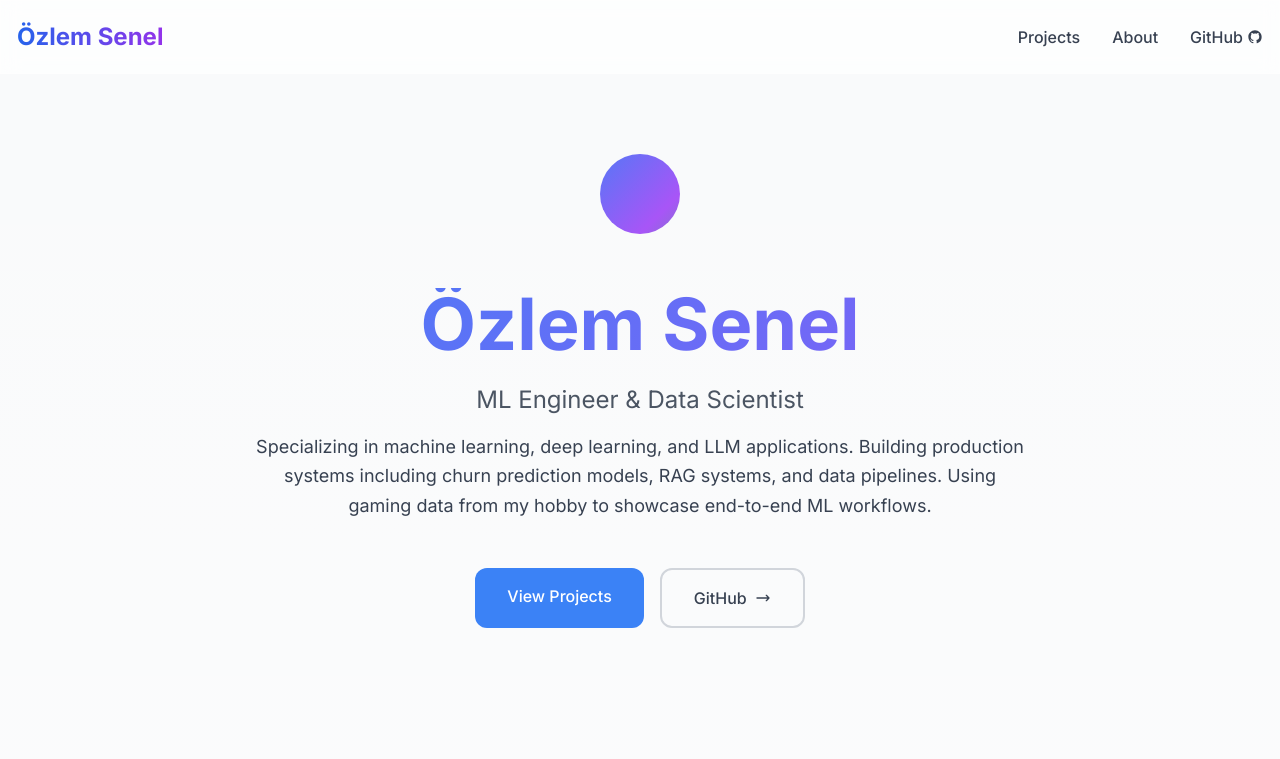
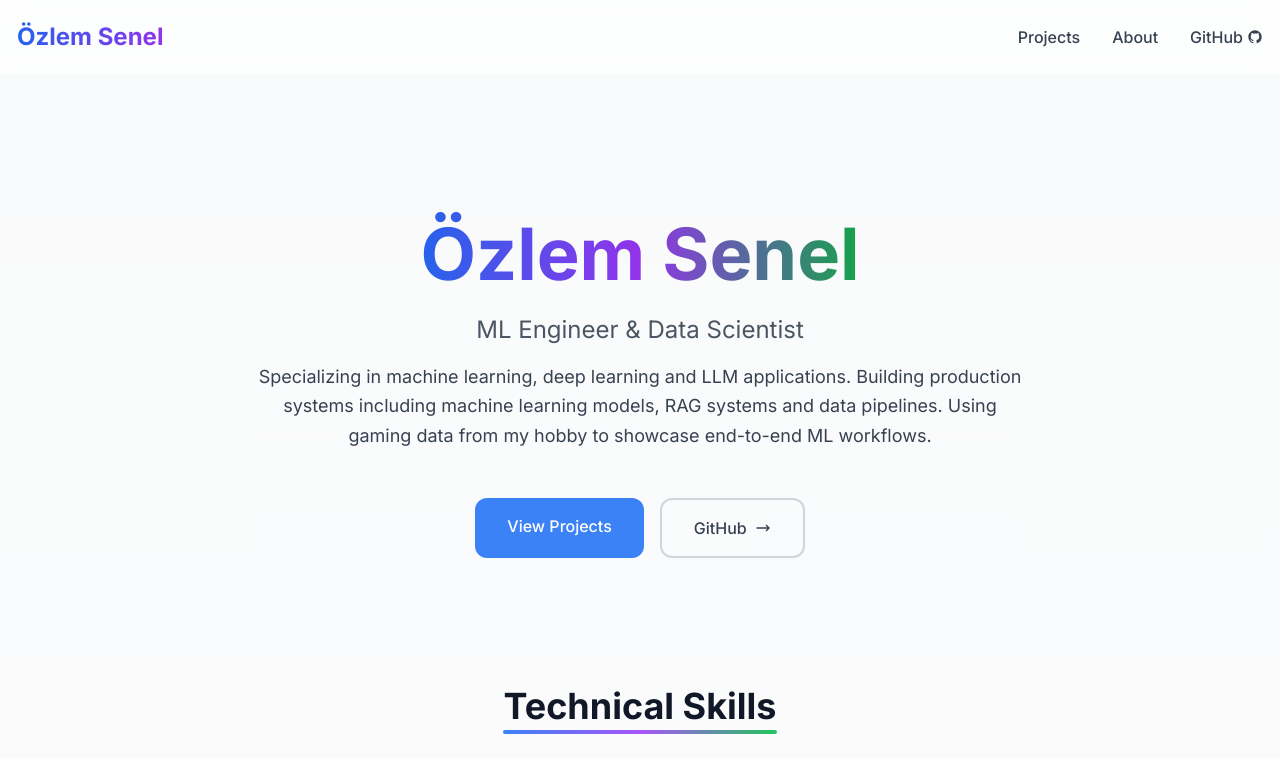
Before and after one commit to ozlem-senel/ml-systems-portfolio, a Next.js app in the folder portfolio-site/: page / in a window 1280 px wide. Shown: the top 759 px of the page. Built offline with nearby package versions, Linux system fonts and the light colour scheme.

Commit message:
Remove gradient circle and fix character rendering for name

```diff
--- a/portfolio-site/app/page.tsx
+++ b/portfolio-site/app/page.tsx
@@ -57,18 +57,17 @@ export default function Home() {
     <div className="container mx-auto px-4 py-20">
       {/* Hero Section */}
       <section className="text-center mb-32 animate-fade-in">
-        <div className="inline-block mb-6 animate-scale-in">
-          <div className="w-20 h-20 rounded-full bg-gradient-to-br from-blue-500 via-purple-500 to-green-500 mx-auto mb-6 animate-gradient-shift bg-gradient-shift" />
-        </div>
-        <h1 className="text-6xl md:text-7xl font-bold mb-6 animate-slide-up gradient-text">
-          Özlem Senel
+        <h1 className="text-6xl md:text-7xl font-bold mb-6 mt-16 animate-slide-up">
+          <span className="bg-gradient-to-r from-blue-600 via-purple-600 to-green-600 bg-clip-text text-transparent">
+            Özlem Senel
+          </span>
         </h1>
         <p className="text-2xl text-gray-600 dark:text-gray-300 mb-4 animate-slide-up" style={{ animationDelay: '0.1s' }}>
           ML Engineer & Data Scientist
         </p>
         <p className="text-lg text-gray-700 dark:text-gray-400 mb-12 max-w-3xl mx-auto leading-relaxed animate-slide-up" style={{ animationDelay: '0.2s' }}>
-          Specializing in machine learning, deep learning, and LLM applications. Building production systems including
-          churn prediction models, RAG systems, and data pipelines. Using gaming data from my hobby to showcase
+          Specializing in machine learning, deep learning and LLM applications. Building production systems including
+          machine learning models, RAG systems and data pipelines. Using gaming data from my hobby to showcase
           end-to-end ML workflows.
         </p>
         <div className="flex gap-4 justify-center animate-slide-up" style={{ animationDelay: '0.3s' }}>
```
